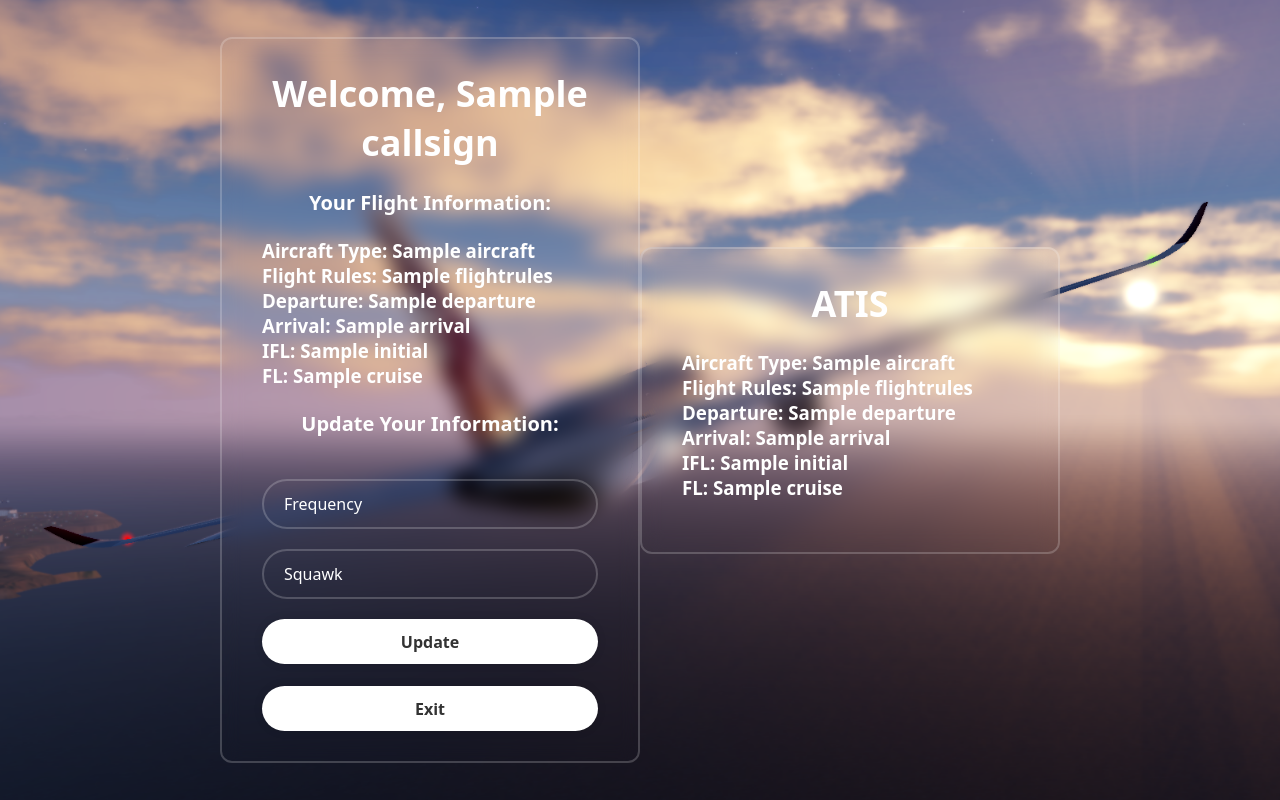
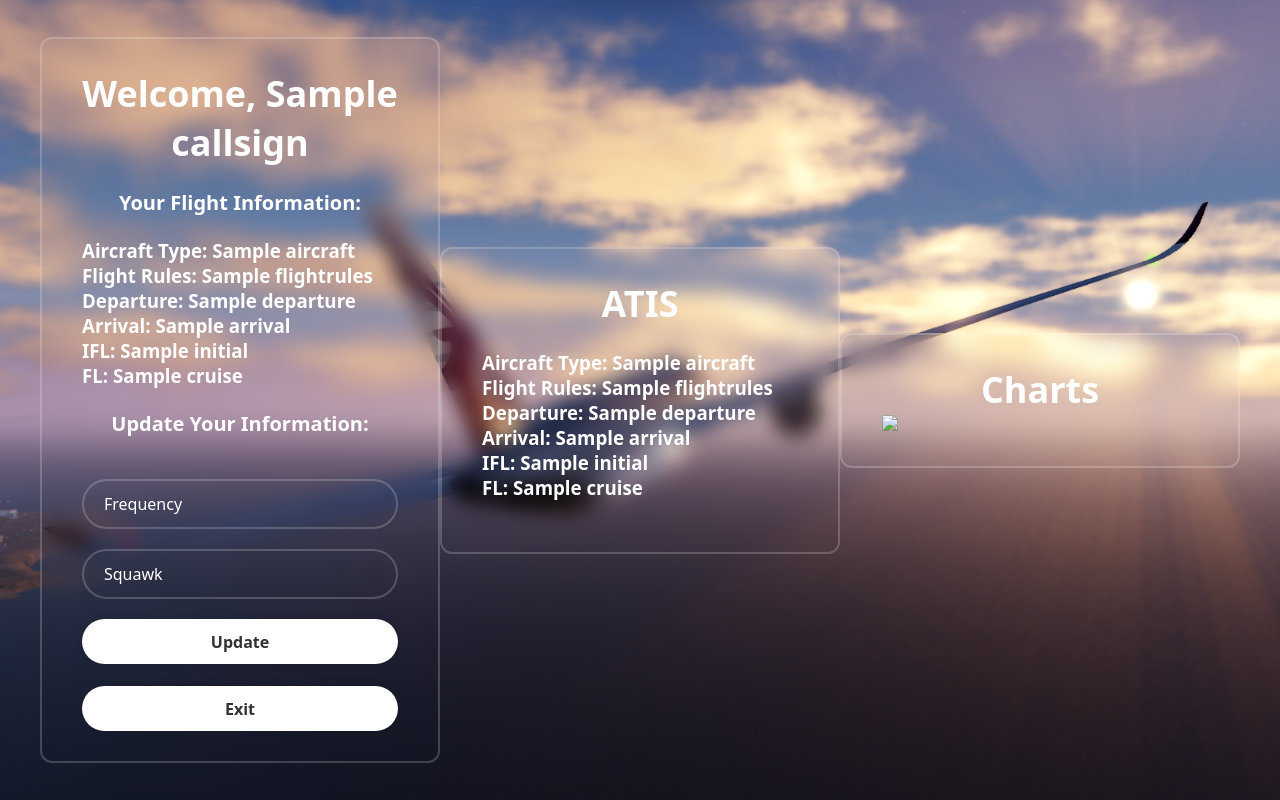
Before and after one commit to BedsAreDragons/transponderserver, a Flask app: template templates/pilot_page.html in a window 1280 px wide. Run offline with Flask 3, Linux system fonts and the light colour scheme; the template is opened without the code that fills it: most values are stand-ins (such as "Sample title", 1, 10 or a date in 2020).

Commit message:
Update pilot_page.html

```diff
--- a/templates/pilot_page.html
+++ b/templates/pilot_page.html
@@ -50,6 +50,12 @@
         <h3>FL: {{ pilot.cruise }}</h3>
         <br>
     </div>
+
+    <div class="wrapper1">
+        <h1>Charts</h1>
+        <img src="" alt=" ">
+    </div>
+
   <script>
       // Function to set a cookie
       function setCookie(name, value, days) {
```
